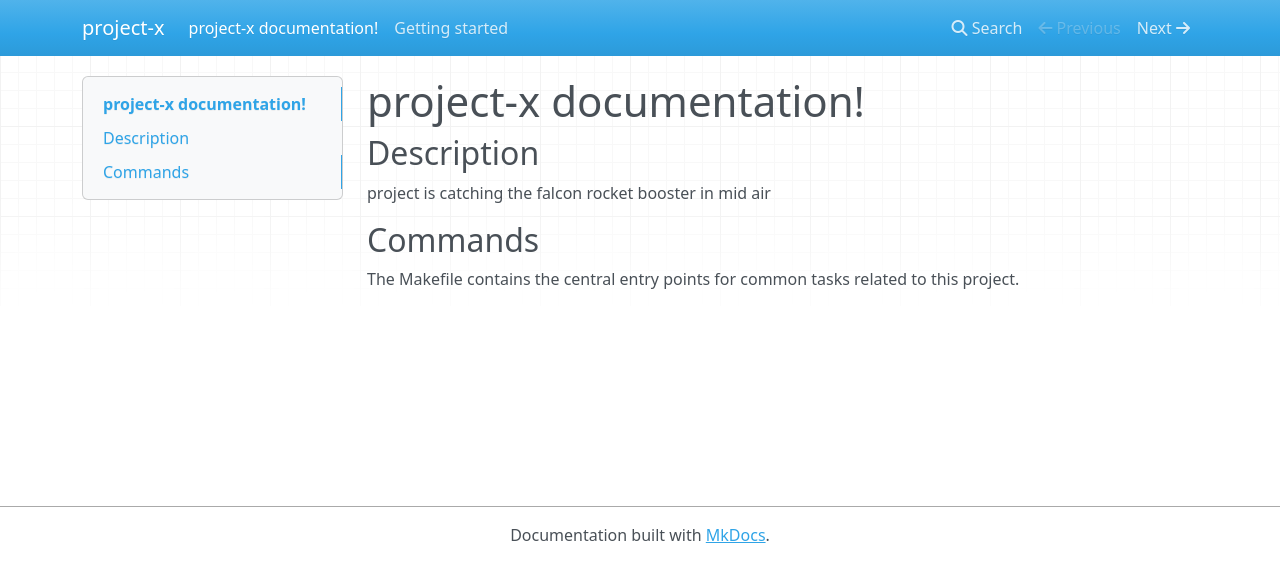
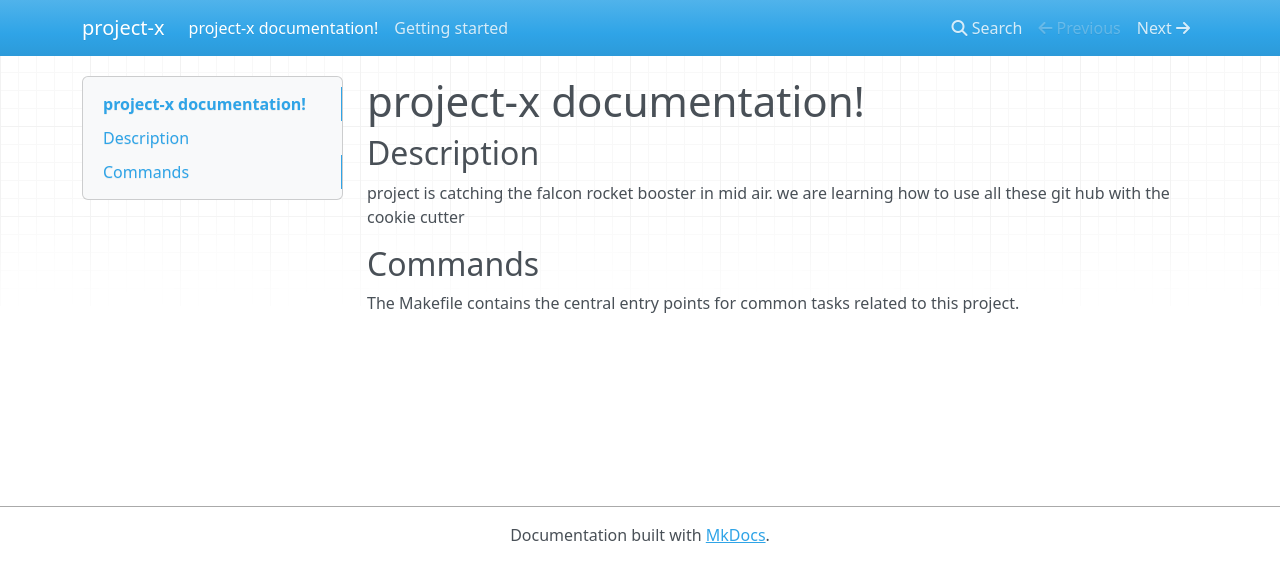
Before and after one commit to pranav2695/pranav_mlops, an MkDocs documentation site: the page built from project-x/docs/docs/index.md, in a window 1280 px wide. Shown: the top 582 px of the page. Built offline with MkDocs 1.6.1, drawn with Linux system fonts in a browser that asks for light colours; nearby versions of some CDN libraries.

Commit message:
adding the comment in the docs

```diff
--- a/project-x/docs/docs/index.md
+++ b/project-x/docs/docs/index.md
@@ -2,7 +2,8 @@
 
 ## Description
 
-project is catching the falcon rocket booster in mid air
+project is catching the falcon rocket booster in mid air.
+we are learning how to use all these git hub with the cookie cutter
 
 ## Commands
 
```
